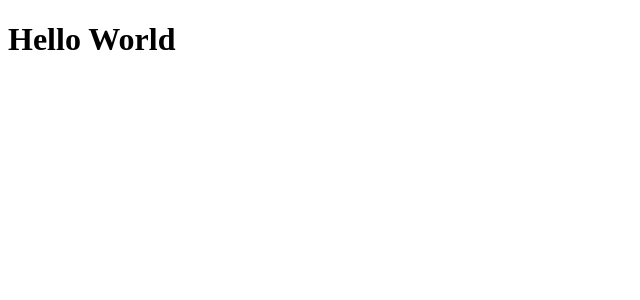
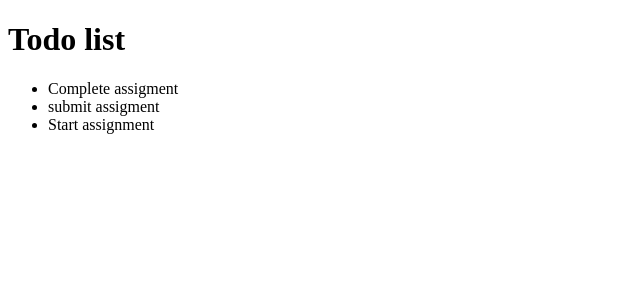
Before and after one commit to Anakondos/react-todo, a React (Create React App) app: page / in a window 1280 px wide. Shown: the top 300 px of the page, without its empty margins (0-640 px from the left). Built offline with nearby package versions, Linux system fonts and the light colour scheme; the HTML template or start-up script is replaced by a standard one.

Commit message:
map todoList

```diff
--- a/src/App.js
+++ b/src/App.js
@@ -1,9 +1,33 @@
 import React from 'react';
+
+const todoList = [
+  {
+    id: 1,
+    title: "Complete assigment"
+  },
+  {
+    id: 2,
+    title: "submit assigment"
+  },
+  {
+    id: 3,
+    title: "Start assignment"
+  }
+];
 
 function App() {
   return (
     <div>
-      <h1>Hello World</h1>
+      <h1>Todo list</h1>
+      <ul>
+          {
+            todoList.map(function(item){
+              return <li key = {item.id}>
+                {item.title}
+                </li>
+            })
+          }
+      </ul>
     </div>
   );
 }
```
